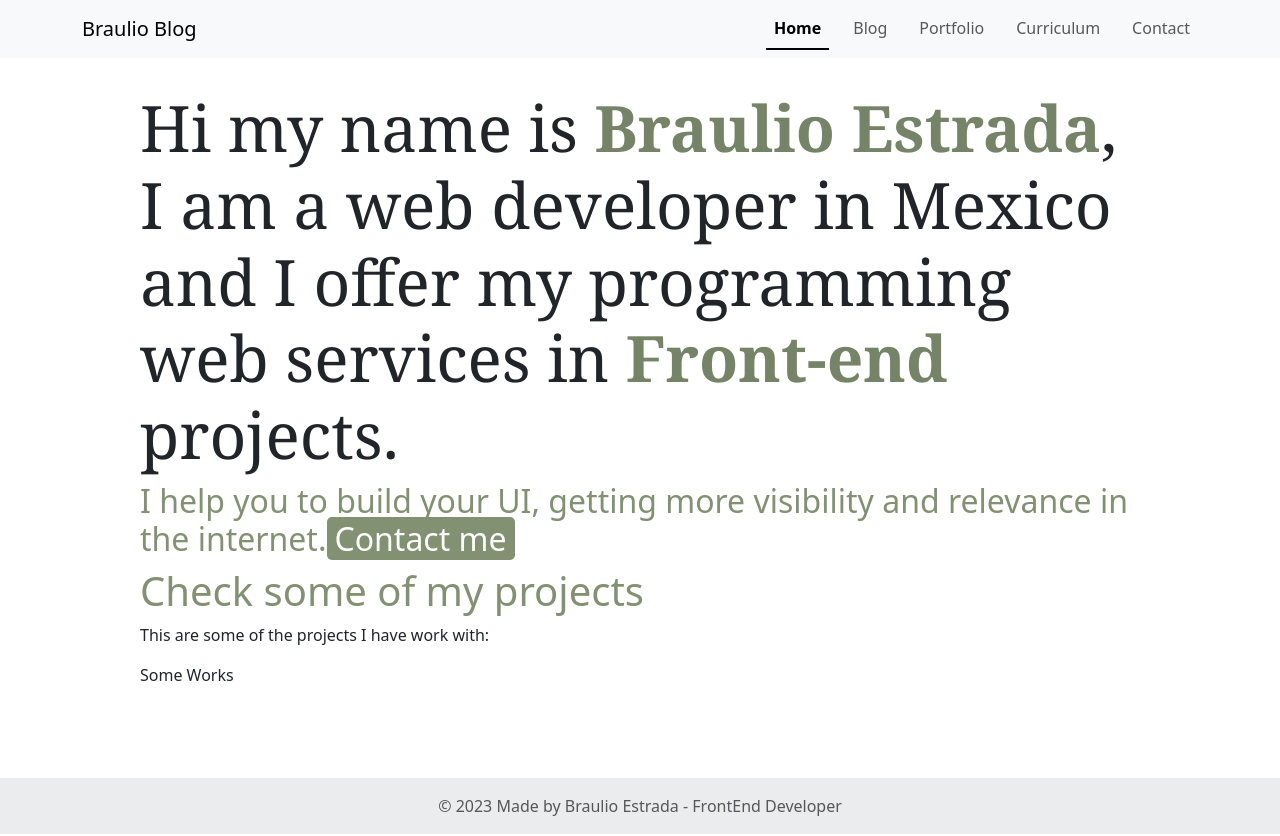
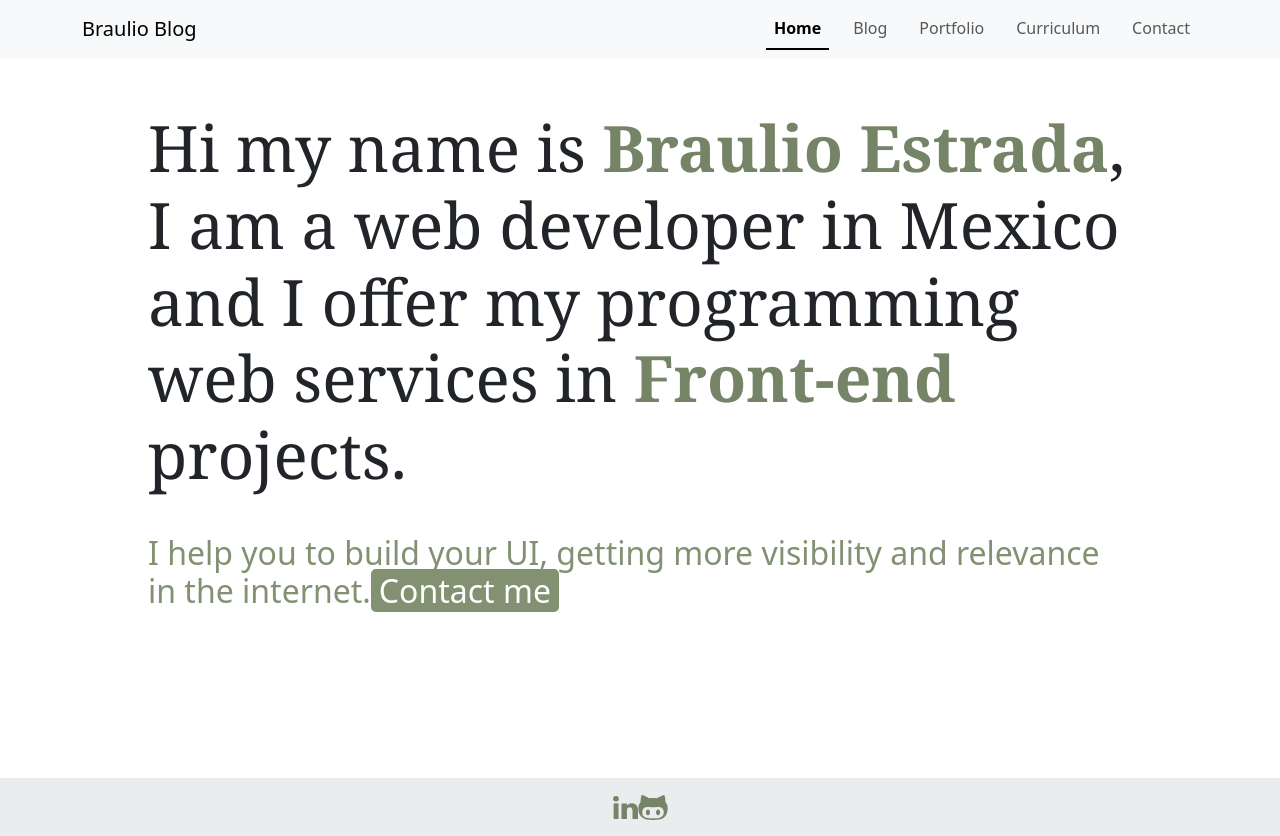
Before and after one commit to Braulio95/toniconectalandingpage, a React (Create React App) app: page / in a window 1280 px wide. Built offline with nearby package versions, Linux system fonts and the light colour scheme.

Commit message:
building home

```diff
--- a/src/components/Footer/Footer.tsx
+++ b/src/components/Footer/Footer.tsx
@@ -1,4 +1,7 @@
 import React from "react";
+import { Linkedin } from "../LinkedinIcon/Linkedin";
+import { colorPalette } from "../../styles/partials/colors";
+import { GithubIcon } from "../GithubIcon/GithubIcon";
 
 export const Footer = () => {
   return (
@@ -8,8 +11,16 @@ export const Footer = () => {
         className="text-center p-3"
         style={{ background: "rgba(0, 0, 0, 0.05)" }}
       >
-        © {new Date().getFullYear()} Made by Braulio Estrada - FrontEnd
-        Developer
+        <Linkedin
+          height="25px"
+          width="25px"
+          color={colorPalette.strongestGreen}
+        ></Linkedin>
+        <GithubIcon
+          height="25px"
+          width="30px"
+          color={colorPalette.strongestGreen}
+        ></GithubIcon>
       </div>
     </footer>
   );
--- /dev/null
+++ b/src/components/GithubIcon/GithubIcon.tsx
@@ -0,0 +1,39 @@
+import React from "react";
+import { IconProps } from "../../types/interfaces/IconProps";
+
+export const GithubIcon = ({ height, width, color }: IconProps) => {
+  return (
+    <svg
+      fill={color}
+      height={height}
+      width={width}
+      version="1.1"
+      id="Layer_1"
+      xmlns="http://www.w3.org/2000/svg"
+      xmlnsXlink="http://www.w3.org/1999/xlink"
+      viewBox="-267 288.9 264.5 225.1"
+      xmlSpace="preserve"
+    >
+      <g>
+        <path
+          d="M-21.8,354.4c-0.8-0.9-1.3-2.3-1.2-3.5c0.9-20.1-1.8-39.6-8.6-58.6c-0.9-2.4-2-3.3-4.5-2.6c-5.6,1.7-11.4,3-16.9,5
+		c-15.2,5.5-29.1,13.5-42.6,22.2c-1.4,0.9-3.5,1.5-5.2,1.2c-22.1-3.9-44.3-3.7-66.5-0.3c-2.2,0.3-5-0.2-6.8-1.3
+		c-15.7-10.2-31.7-20.2-50-25c-15.1-4-12-4.8-16.3,8.9c-5.1,16.4-7.1,33.4-6,50.6c0.1,1.2-0.8,2.7-1.6,3.8
+		c-6.6,7.9-11.7,16.6-14.8,26.4c-6,19-4.8,38.2-1,57.3c7.5,37.5,32.8,63.8,70.2,70.3c19.3,3.4,39.2,3.7,57.3,5.2
+		c20.2-1.5,38.9-1.6,57.1-4.5c31.8-5.1,55.8-22,67.8-52.7c4.2-10.7,6.5-22.4,7.9-33.8C-0.3,397.9-4.6,374.3-21.8,354.4z
+		 M-39.5,458.8c-3.3,15.6-12.4,26.3-27.6,31.8c-14.7,5.4-29.9,7.6-45.4,8.6c-7.5,0.5-15,0.1-22.5,0.1c-20.2,0.4-40.4-0.4-59.9-6.2
+		c-24.5-7.3-35.5-21.9-36.2-47.5c-0.3-9.1,0.7-17.9,5-26.1c8.5-16.5,23.2-22.3,40.6-22.6c9.5-0.1,19.1,0.7,28.7,1.6
+		c20.1,1.8,40-0.1,60-1.2c8.8-0.5,17.8-0.7,26.4,0.8c18.5,3.2,32.5,21.6,32.8,42.3C-37.6,446.5-38.3,452.8-39.5,458.8z"
+        />
+        <path
+          d="M-191.5,424.5c-5.5,5.7-7.4,12.9-7.7,19.3c0,9.6,2.8,17.3,7.7,22.3c6.8,6.9,16.1,6.7,22.6-0.3c9.8-10.6,9.7-30.5,0-41
+		C-175.4,417.7-184.9,417.6-191.5,424.5z"
+        />
+        <path
+          d="M-99.4,423.7c-11.2,10.3-11.2,33,0,43.2c6.5,5.9,15.3,5.6,21.4-0.7c5.6-5.8,7.6-13.1,7.8-21c-0.2-7.9-2.2-15.1-7.9-20.9
+		C-84.2,418-93,417.8-99.4,423.7z"
+        />
+      </g>
+    </svg>
+  );
+};
--- /dev/null
+++ b/src/components/LinkComp/LinkComp.tsx
@@ -0,0 +1,43 @@
+import React, { useState } from "react";
+import { LinkCompProps } from "../../types/interfaces/LinkProps";
+import { colorPalette } from "../../styles/partials/colors";
+
+export const LinkComp = ({ children, link }: LinkCompProps) => {
+  const [isHovered, setIsHovered] = useState(false);
+
+  const linkStyle = {
+    paddingInline: "0.5rem",
+    borderRadius: "5px",
+    color: "white",
+    backgroundColor: colorPalette.strongGreen,
+    textDecoration: "none",
+    transition: "all 100ms",
+  };
+
+  const linkHoverStyle = {
+    color: colorPalette.strongestGreen,
+    paddingInline: "0.5rem",
+    borderRadius: "5px",
+    backgroundColor: colorPalette.lightGreen,
+    textDecoration: "none",
+    transition: "all 100ms",
+  };
+
+  const handleMouseEnter = () => {
+    setIsHovered(true);
+  };
+
+  const handleMouseLeave = () => {
+    setIsHovered(false);
+  };
+  return (
+    <a
+      href={link}
+      onMouseEnter={handleMouseEnter}
+      onMouseLeave={handleMouseLeave}
+      style={isHovered ? linkHoverStyle : linkStyle}
+    >
+      {children}
+    </a>
+  );
+};
--- /dev/null
+++ b/src/components/LinkedinIcon/Linkedin.tsx
@@ -0,0 +1,30 @@
+import React from "react";
+import { IconProps } from "../../types/interfaces/IconProps";
+
+export const Linkedin = ({ height, width, color }: IconProps) => {
+  return (
+    <svg
+      fill={color}
+      height={height}
+      width={width}
+      version="1.1"
+      id="Layer_1"
+      xmlns="http://www.w3.org/2000/svg"
+      xmlnsXlink="http://www.w3.org/1999/xlink"
+      viewBox="-271 283.9 256 235.1"
+      xmlSpace="preserve"
+    >
+      <g>
+        <rect x="-264.4" y="359.3" width="49.9" height="159.7" />
+        <path
+          d="M-240.5,283.9c-18.4,0-30.5,11.9-30.5,27.7c0,15.5,11.7,27.7,29.8,27.7h0.4c18.8,0,30.5-12.3,30.4-27.7
+		C-210.8,295.8-222.1,283.9-240.5,283.9z"
+        />
+        <path
+          d="M-78.2,357.8c-28.6,0-46.5,15.6-49.8,26.6v-25.1h-56.1c0.7,13.3,0,159.7,0,159.7h56.1v-86.3c0-4.9-0.2-9.7,1.2-13.1
+		c3.8-9.6,12.1-19.6,27-19.6c19.5,0,28.3,14.8,28.3,36.4V519h56.6v-88.8C-14.9,380.8-42.7,357.8-78.2,357.8z"
+        />
+      </g>
+    </svg>
+  );
+};
--- /dev/null
+++ b/src/components/StrongComp/StrongComp.tsx
@@ -0,0 +1,6 @@
+import React from "react";
+import { StrongProps } from "../../types/interfaces/StrongComp";
+
+export const StrongComp = ({ children, color }: StrongProps) => {
+  return <strong style={{ color: color }}>{children}</strong>;
+};
--- a/src/index.css
+++ b/src/index.css
@@ -18,34 +18,6 @@ code {
   padding-block: 2rem;
 }
 
-.home h1 {
-  font-family: Georgia, "Times New Roman", Times, serif;
-  font-weight: 400;
-  font-size: 4rem;
-}
-
-.home strong {
-  color: #758467;
-}
-.home h2 {
-  color: #819171;
-  font-weight: lighter;
-}
-
-.home a {
-  padding-inline: 0.5rem;
-  border-radius: 5px;
-  color: white;
-  background-color: #819171;
-  text-decoration: none;
-  transition: all 100ms;
-}
-
 .home a:hover {
   color: #cbd5c0;
 }
-
-.last-works h2 {
-  font-size: 2.5rem;
-  font-weight: 500;
-}
--- a/src/modules/Home/Home.tsx
+++ b/src/modules/Home/Home.tsx
@@ -2,27 +2,48 @@ import React from "react";
 import Container from "react-bootstrap/Container";
 import Col from "react-bootstrap/Col";
 import Row from "react-bootstrap/Row";
+import { colorPalette } from "../../styles/partials/colors";
+import { StrongComp } from "../../components/StrongComp/StrongComp";
+import { LinkComp } from "../../components/LinkComp/LinkComp";
 
 export const Home = () => {
+  const containerStyle = {
+    minHeight: "82vh",
+    padding: "20px",
+  };
+
+  const headingStyle = {
+    fontFamily: 'Georgia, "Times New Roman", Times, serif',
+    fontWeight: 400,
+    fontSize: "4rem",
+  };
+
+  const subHeadingStyle = {
+    color: colorPalette.strongGreen,
+    fontWeight: "lighter",
+  };
+
   return (
-    <Container className="home" fluid="xl" style={{ minHeight: "82vh" }}>
+    <Container className="home" style={containerStyle}>
       <Row>
         <Col>
-          <h1>
-            Hi my name is <strong>Braulio Estrada</strong>, I am a web developer
-            in Mexico and I offer my programming web services in{" "}
-            <strong>Front-end</strong> projects.
+          <h1 style={headingStyle}>
+            Hi my name is{" "}
+            <StrongComp color={colorPalette.strongestGreen}>
+              Braulio Estrada
+            </StrongComp>
+            , I am a web developer in Mexico and I offer my programming web
+            services in{" "}
+            <StrongComp color={colorPalette.strongestGreen}>
+              Front-end
+            </StrongComp>{" "}
+            projects.
           </h1>
-          <h2>
+          <h2 style={{ ...subHeadingStyle, paddingBlock: "2rem" }}>
             I help you to build your UI, getting more visibility and relevance
             in the internet.
-            <a href="/contact">Contact me</a>
+            <LinkComp link="link">Contact me</LinkComp>
           </h2>
-          <section className="last-works">
-            <h2>Check some of my projects</h2>
-            <p>This are some of the projects I have work with:</p>
-            <div className="works">Some Works</div>
-          </section>
         </Col>
       </Row>
     </Container>
--- /dev/null
+++ b/src/styles/partials/colors.ts
@@ -0,0 +1,39 @@
+// Declare a constant enum for colorPalette (Figma) colors
+export const enum colorPalette {
+    // Main Brand Colors
+    strongestGreen = '#758467',
+    strongGreen = '#819171',
+    midGreen = '#9CAF88',
+    lightGreen = '#CBD5C0',
+    lighterGreen = '#DFE6DA',
+    // Auxiliar Colors
+    accentRed = '#EF565F',
+    destructiveRed1 = '#DE1A1A',
+    destructiveRed2 = '#AD1414',
+    destructiveRed3 = '#730D0D',
+    accentYellow = '#EDCF66',
+    accentGreen1 = '#3DDB69',
+    accentGreen2 = '#076105',
+    accentBlue1 = '#ECF1FD',
+    accentPurple = '#9240B9',
+    primaryHoverBlue1 = '#C0D1FF',
+    secondaryBlue = '#7F9CEC',
+    primaryHoverBlue2 = '#2046AD',
+    primaryPressedBlue = '#152E73',
+    accentBlue2 = '#215585',
+    focusPurple = '#B770FE',
+
+    // Black Tints and Shades
+    neutralGray1 = '#F5F5F6',
+    disabledGray1 = '#ECECED',
+    neutralGray2 = '#D8D8D9',
+    disabledGray2 = '#B5B5B6',
+    paragraphPlaceholder = '#979899',
+    paragraphBaseline = '#474748',
+    neutralGray3 = '#323232',
+    black = '#111111',
+
+    // MuiRadio Colors
+    radioHover = 'rgba(181, 181, 182, 0.12)',
+    radioFocus = 'rgba(181, 181, 182, 0.25)',
+}
--- /dev/null
+++ b/src/types/interfaces/IconProps.ts
@@ -0,0 +1,5 @@
+export interface IconProps {
+    width: string;
+    height: string;
+    color: string;
+}
--- /dev/null
+++ b/src/types/interfaces/LinkProps.ts
@@ -0,0 +1,4 @@
+export interface LinkCompProps {
+    children: string;
+    link: string;
+}
--- /dev/null
+++ b/src/types/interfaces/StrongComp.ts
@@ -0,0 +1,5 @@
+
+export interface StrongProps {
+    children: string;
+    color: string
+}
```
Also changed, not shown: src/constants/icons.ts (added, +29 -0 lines), src/assets/github-svgrepo-com.svg (added), src/assets/linkedin-svgrepo-com.svg (added).
